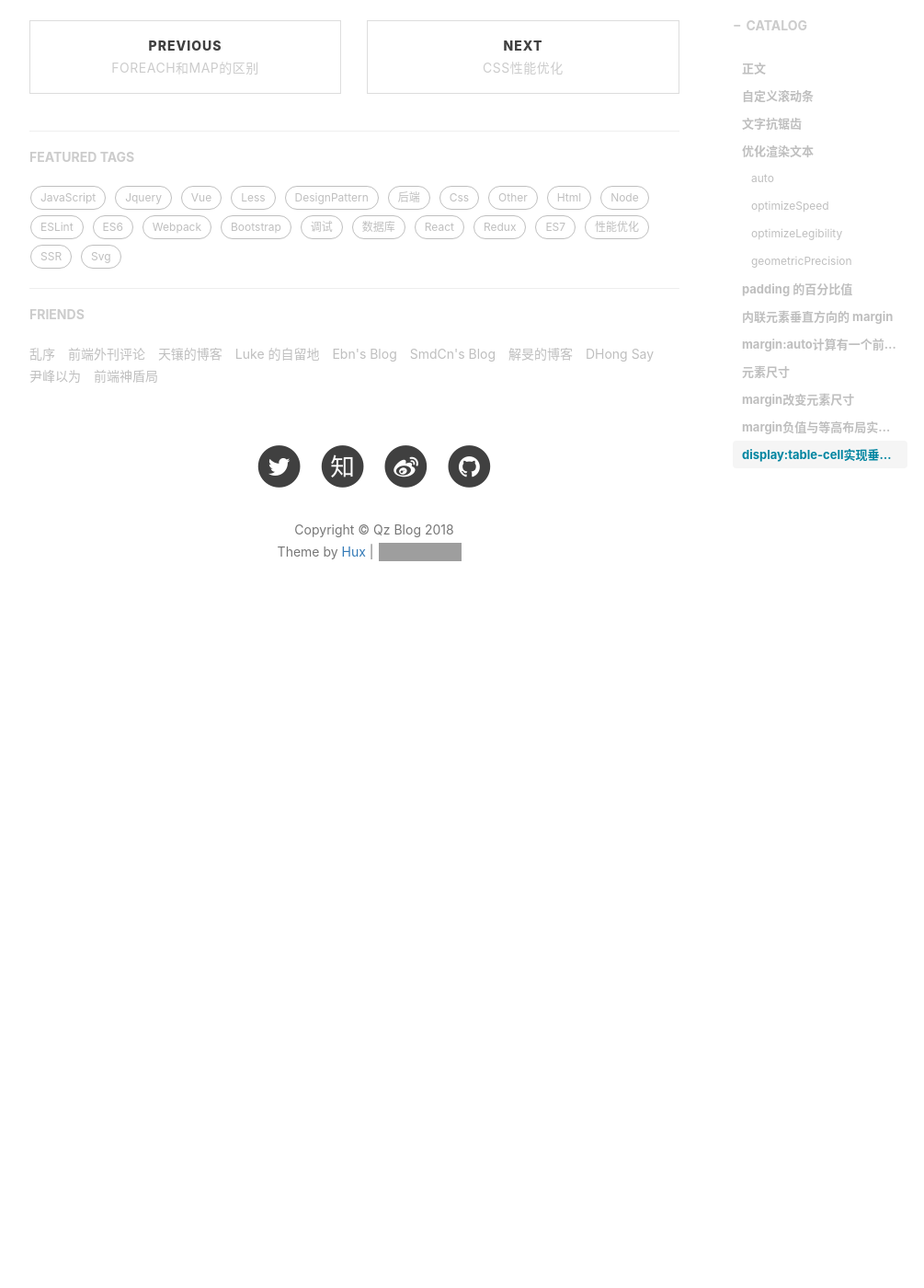
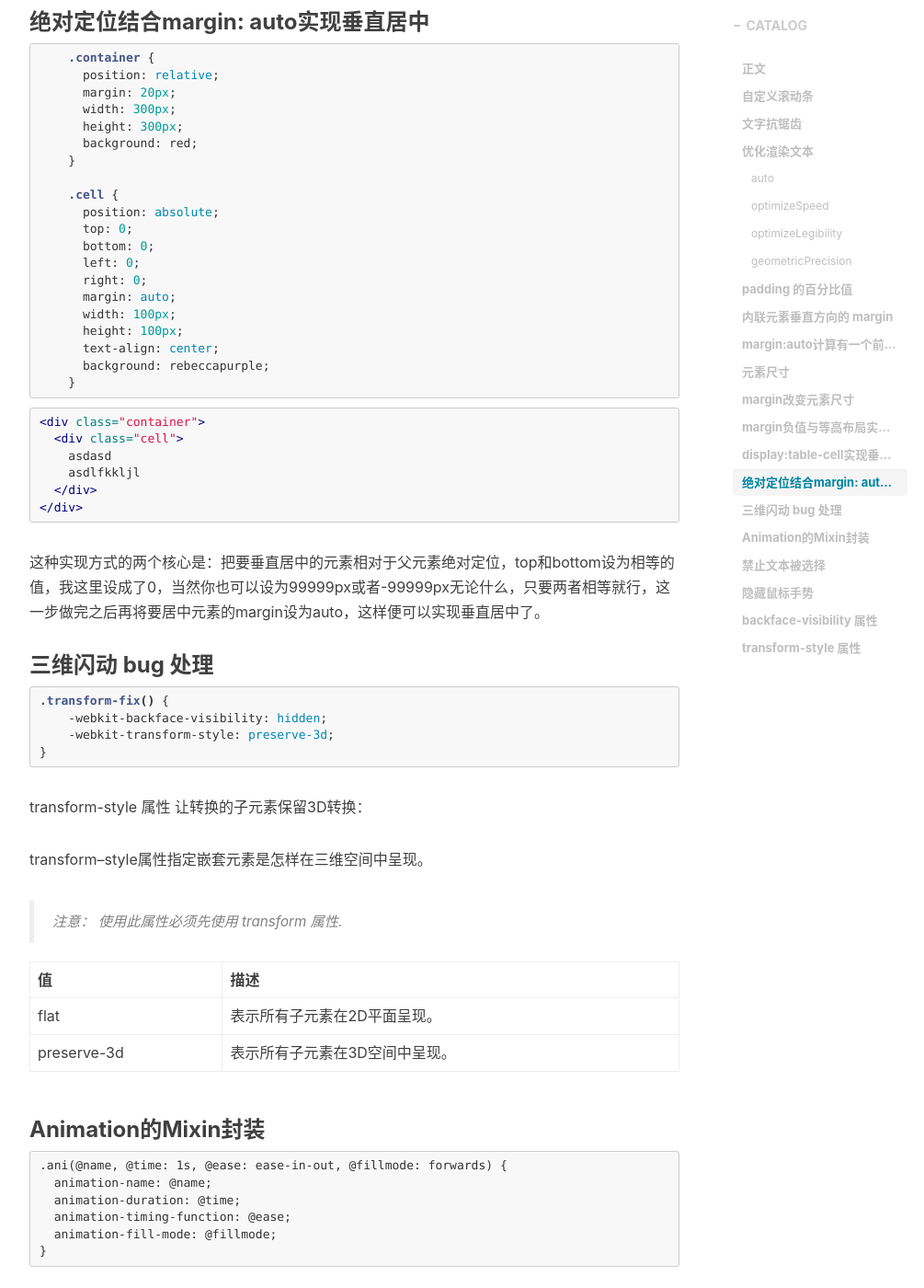
Before and after one commit to stephen-mi/QinZhen001.github.io, a Jekyll site: the page built from _posts/2018-07-23-短小精悍css代码-myblog.markdown, in a window 1280 px wide and 1400 px high, scrolled down 4971 px. Shown: the whole window at 92% size, without its empty margins (233-1238 px from the left). Built offline with Jekyll 4.4.1, drawn with Linux system fonts in a browser that asks for light colours; nearby versions of some CDN libraries; comment, search, counter and statistics services are not loaded; before the commit the page ends 5675 px from its top, so only the background shows below that; some of the changed text lies outside the part shown; grey boxes are pictures that could not be loaded.

Commit message:
qz commit

````diff
--- a/_posts/2018-07-23-短小精悍css代码-myblog.markdown
+++ b/_posts/2018-07-23-短小精悍css代码-myblog.markdown
@@ -204,3 +204,126 @@
 
 
 >与其他一些display属性类似，table-cell同样会被其他一些CSS属性破坏，例如float, position:absolute，所以，在使用display:table-cell与float:left或是position:absolute属性尽量不用同用。设置了display:table-cell的元素对宽度高度敏感，响应padding属性，基本上就是活脱脱的一个td标签元素了。
+
+
+
+### 绝对定位结合margin: auto实现垂直居中
+
+```css
+    .container {
+      position: relative;
+      margin: 20px;
+      width: 300px;
+      height: 300px;
+      background: red;
+    }
+
+    .cell {
+      position: absolute;
+      top: 0;
+      bottom: 0;
+      left: 0;
+      right: 0;
+      margin: auto;
+      width: 100px;
+      height: 100px;
+      text-align: center;
+      background: rebeccapurple;
+    }
+```
+
+
+```html
+<div class="container">
+  <div class="cell">
+    asdasd
+    asdlfkkljl
+  </div>
+</div>
+```
+
+这种实现方式的两个核心是：把要垂直居中的元素相对于父元素绝对定位，top和bottom设为相等的值，我这里设成了0，当然你也可以设为99999px或者-99999px无论什么，只要两者相等就行，这一步做完之后再将要居中元素的margin设为auto，这样便可以实现垂直居中了。
+
+
+### 三维闪动 bug 处理
+
+```css
+.transform-fix() {
+    -webkit-backface-visibility: hidden;
+    -webkit-transform-style: preserve-3d;
+}
+```
+
+
+transform-style 属性 让转换的子元素保留3D转换：
+
+
+transform--style属性指定嵌套元素是怎样在三维空间中呈现。
+
+
+>注意： 使用此属性必须先使用 transform 属性.
+
+
+| 值          | 描述                           |
+| ----------- | ------------------------------ |
+| flat        | 表示所有子元素在2D平面呈现。   |
+| preserve-3d | 表示所有子元素在3D空间中呈现。 |
+
+
+
+
+### Animation的Mixin封装
+```
+.ani(@name, @time: 1s, @ease: ease-in-out, @fillmode: forwards) {
+  animation-name: @name;
+  animation-duration: @time;
+  animation-timing-function: @ease;
+  animation-fill-mode: @fillmode;
+}
+```
+
+
+### 禁止文本被选择
+
+```css
+.user-select() {
+    -webkit-user-select: none;
+    -moz-user-select: none;
+    -ms-user-select: none;
+    user-select: none;
+}
+```
+
+
+### 隐藏鼠标手势
+
+```css
+.hide-cursor() {
+    cursor: none !important;
+}
+```
+
+
+
+
+### backface-visibility 属性
+
+**常用  backface-visibility: hidden;**
+
+backface-visibility 属性定义当元素不面向屏幕时是否可见。
+
+如果在旋转元素不希望看到其背面时，该属性很有用。
+
+
+### transform-style 属性
+
+**常用 transform-style: preserve-3d;**
+
+| 值          | 描述                       |
+| ----------- | -------------------------- |
+| flat        | 子元素将不保留其 3D 位置。 |
+| preserve-3d | 子元素将保留其 3D 位置。   |
+
+
+
+**当为元素定义 perspective 属性时，其子元素会获得透视效果，而不是元素本身。**
````
